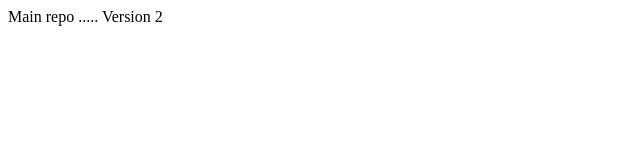
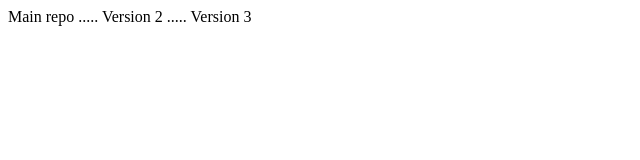
Before and after one commit to qbqb/qbqb.github.io, a plain HTML site: page index.html in a window 1280 px wide. Shown: the full height of the page, 0-640 px from the left. Drawn offline with Linux system fonts and the light colour scheme.

Commit message:
Edited in SmartGit

```diff
--- a/index.html
+++ b/index.html
@@ -8,6 +8,7 @@
     </head>
   <body>
     Main repo .....
-    Version 2
+    Version 2 .....
+    Version 3
   </body>
 </html>
```
